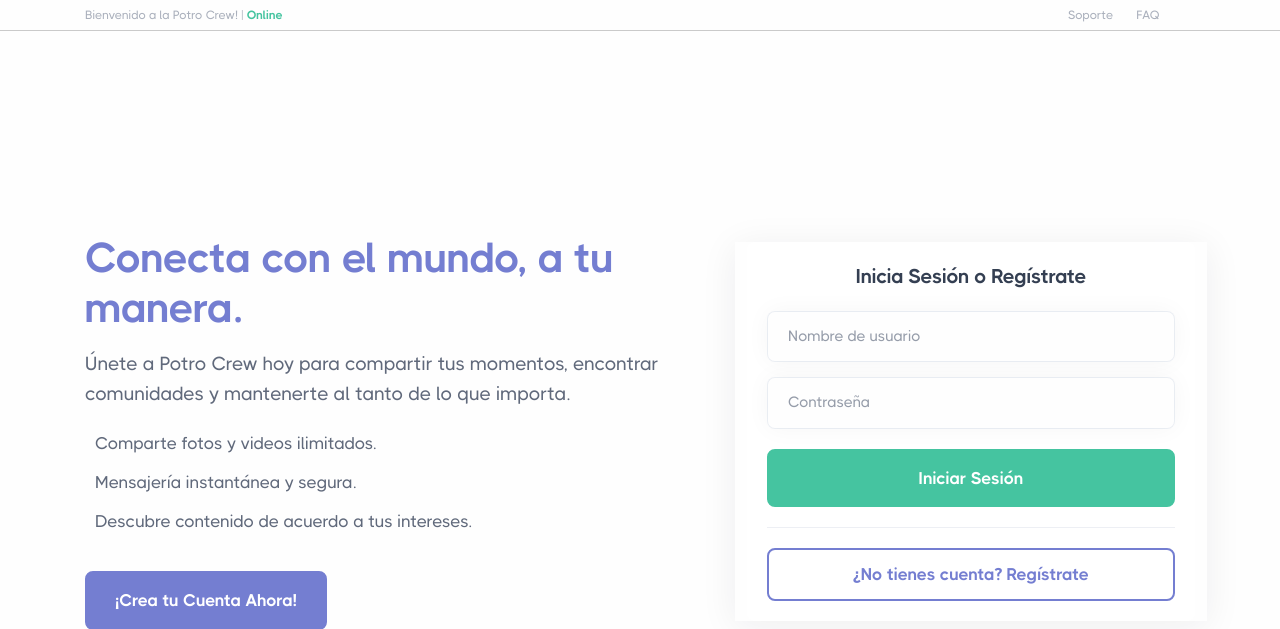
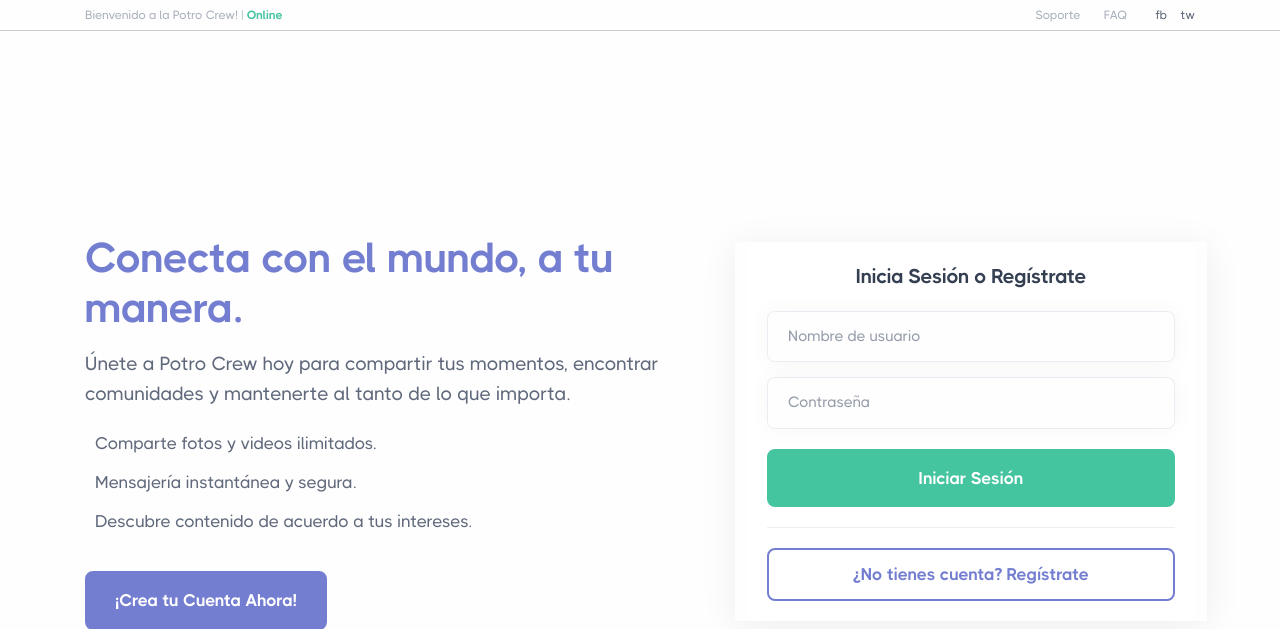
Before and after one commit to pedroHackerNoob/mercedes-dev-web, a Flask app: page / in a window 1280 px wide. Shown: the top 629 px of the page. Run offline with Flask 3, Linux system fonts and the light colour scheme.

Commit message:
updated social media

```diff
--- a/templates/header.html
+++ b/templates/header.html
@@ -30,8 +30,8 @@
                 <i class="bi bi-info-circle me-1"></i> FAQ
             </a>
             <span class="d-none d-md-inline">
-                <a href="#" class="text-muted"><i class="bi bi-facebook ms-2"></i></a>
-                <a href="#" class="text-muted"><i class="bi bi-twitter ms-2"></i></a>
+                <a href="#" class="text-muted"><i class="bi bi-facebook ms-2"></i></a>fb
+                <a href="#" class="text-muted"><i class="bi bi-twitter ms-2"></i></a>tw
             </span>
         </div>
 
```
